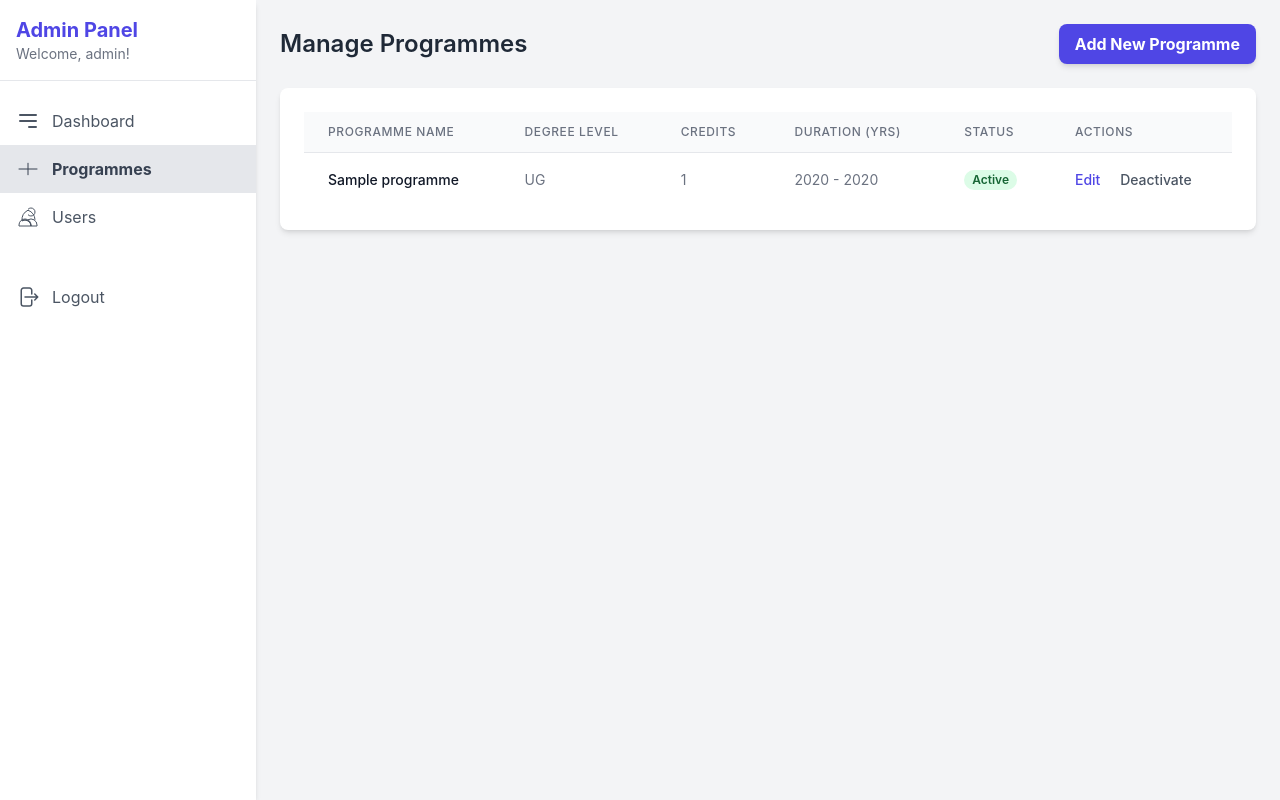
After one commit to berealatul/sms, a PHP site: page /admin/programmes.php in a window 1280 px wide. The commit adds this page. Run offline with PHP 8.4, Linux system fonts and the light colour scheme; a user stored in the database is signed in; data comes from the database, SQL or seed files in the repository; tables that the repository leaves empty hold one stand-in row (values such as "Sample post"); some libraries are stand-ins or nearby versions; some web fonts are replaced.

Commit message:
Completed Programme Module

```diff
--- /dev/null
+++ b/admin/programmes.php
@@ -0,0 +1,286 @@
+<?php
+$pageTitle = "Manage Programmes";
+require_once __DIR__ . '/../includes/header.php';
+
+// Fetch all programmes with their degree level names (Corrected Query)
+$programmes_sql = "SELECT p.id, p.name, p.credit_required, p.minimum_year, p.maximum_year, p.is_active, p.degree_levels_id, dl.name as degree_level_name
+                   FROM programmes p
+                   JOIN degree_levels dl ON p.degree_levels_id = dl.id
+                   ORDER BY p.name ASC";
+$programmes_result = $conn->query($programmes_sql);
+
+// Fetch all degree levels for the dropdowns
+$degree_levels_sql = "SELECT id, name FROM degree_levels ORDER BY name ASC";
+$degree_levels_result = $conn->query($degree_levels_sql);
+$degree_levels = [];
+if ($degree_levels_result->num_rows > 0) {
+    while ($row = $degree_levels_result->fetch_assoc()) {
+        $degree_levels[] = $row;
+    }
+}
+
+// Get any session messages
+$success_message = $_SESSION['success_message'] ?? null;
+$error_message = $_SESSION['error_message'] ?? null;
+unset($_SESSION['success_message'], $_SESSION['error_message']);
+?>
+
+<div class="relative min-h-screen lg:flex">
+    <!-- Sidebar -->
+    <div id="sidebar" class="bg-white w-64 absolute inset-y-0 left-0 transform -translate-x-full lg:relative lg:translate-x-0 transition-transform duration-200 ease-in-out z-30 shadow-md">
+        <div class="p-4 border-b">
+            <h1 class="text-xl font-bold text-indigo-600">Admin Panel</h1>
+            <p class="text-sm text-gray-500">Welcome, <?php echo htmlspecialchars($_SESSION['user_name']); ?>!</p>
+        </div>
+        <nav class="mt-4">
+            <a href="/../admin.php" class="flex items-center px-4 py-3 text-gray-600 hover:bg-gray-200">
+                <svg class="h-6 w-6 mr-3" xmlns="http://www.w3.org/2000/svg" fill="none" viewBox="0 0 24 24" stroke="currentColor">
+                    <path stroke-linecap="round" stroke-linejoin="round" stroke-width="2" d="M4 6h16M4 12h16m-7 6h7" />
+                </svg>
+                Dashboard
+            </a>
+            <a href="/programmes.php" class="flex items-center px-4 py-3 text-gray-700 bg-gray-200 font-bold">
+                <svg class="h-6 w-6 mr-3" xmlns="http://www.w3.org/2000/svg" fill="none" viewBox="0 0 24 24" stroke="currentColor">
+                    <path stroke-linecap="round" stroke-linejoin="round" d="M12 6.253v11.494m-9-5.747h18" />
+                </svg>
+                Programmes
+            </a>
+            <a href="#" class="flex items-center px-4 py-3 text-gray-600 hover:bg-gray-200">
+                <svg class="h-6 w-6 mr-3" xmlns="http://www.w3.org/2000/svg" fill="none" viewBox="0 0 24 24" stroke="currentColor">
+                    <path d="M12 4.354a4 4 0 110 5.292M15 21H3v-1a6 6 0 0112 0v1zm0 0h6v-1a6 6 0 00-9-5.197M15 21a6 6 0 00-9-5.197m0 0A10.99 10.99 0 0112 5.196a10.99 10.99 0 017 9.604M15 21a6 6 0 00-9-5.197" />
+                </svg>
+                Users
+            </a>
+            <a href="/../process_auth.php?logout=1" class="flex items-center px-4 py-3 text-gray-600 hover:bg-gray-200 mt-8">
+                <svg class="h-6 w-6 mr-3" xmlns="http://www.w3.org/2000/svg" fill="none" viewBox="0 0 24 24" stroke-width="1.5" stroke="currentColor">
+                    <path stroke-linecap="round" stroke-linejoin="round" d="M15.75 9V5.25A2.25 2.25 0 0013.5 3h-6a2.25 2.25 0 00-2.25 2.25v13.5A2.25 2.25 0 007.5 21h6a2.25 2.25 0 002.25-2.25V15m3 0l3-3m0 0l-3-3m3 3H9" />
+                </svg>
+                Logout
+            </a>
+        </nav>
+    </div>
+
+    <!-- Main Content -->
+    <div class="flex-1 flex flex-col relative z-0">
+        <header class="flex justify-between items-center p-4 bg-white border-b lg:hidden">
+            <button id="sidebar-toggle" class="text-gray-500 focus:outline-none">
+                <svg class="h-6 w-6" fill="none" stroke="currentColor" viewBox="0 0 24 24">
+                    <path stroke-linecap="round" stroke-linejoin="round" stroke-width="2" d="M4 6h16M4 12h16M4 18h16"></path>
+                </svg>
+            </button>
+            <h2 class="text-xl font-semibold text-gray-800">Manage Programmes</h2>
+        </header>
+
+        <main class="flex-1 bg-gray-100 p-6">
+            <div class="flex justify-between items-center mb-6">
+                <h2 class="text-2xl font-semibold text-gray-800">Manage Programmes</h2>
+                <button id="add-programme-btn" class="bg-indigo-600 hover:bg-indigo-700 text-white font-bold py-2 px-4 rounded-lg shadow-md transition duration-300">
+                    Add New Programme
+                </button>
+            </div>
+
+            <!-- Session Messages -->
+            <?php if ($success_message): ?>
+                <div class="bg-green-100 border-l-4 border-green-500 text-green-700 p-4 mb-4 rounded-md" role="alert">
+                    <p><?php echo htmlspecialchars($success_message); ?></p>
+                </div>
+            <?php endif; ?>
+            <?php if ($error_message): ?>
+                <div class="bg-red-100 border-l-4 border-red-500 text-red-700 p-4 mb-4 rounded-md" role="alert">
+                    <p><?php echo htmlspecialchars($error_message); ?></p>
+                </div>
+            <?php endif; ?>
+
+            <!-- Programmes Table -->
+            <div class="bg-white p-6 rounded-lg shadow-md overflow-x-auto">
+                <table class="min-w-full divide-y divide-gray-200">
+                    <thead class="bg-gray-50">
+                        <tr>
+                            <th scope="col" class="px-6 py-3 text-left text-xs font-medium text-gray-500 uppercase tracking-wider">Programme Name</th>
+                            <th scope="col" class="px-6 py-3 text-left text-xs font-medium text-gray-500 uppercase tracking-wider">Degree Level</th>
+                            <th scope="col" class="px-6 py-3 text-left text-xs font-medium text-gray-500 uppercase tracking-wider">Credits</th>
+                            <th scope="col" class="px-6 py-3 text-left text-xs font-medium text-gray-500 uppercase tracking-wider">Duration (Yrs)</th>
+                            <th scope="col" class="px-6 py-3 text-left text-xs font-medium text-gray-500 uppercase tracking-wider">Status</th>
+                            <th scope="col" class="px-6 py-3 text-left text-xs font-medium text-gray-500 uppercase tracking-wider">Actions</th>
+                        </tr>
+                    </thead>
+                    <tbody class="bg-white divide-y divide-gray-200">
+                        <?php if ($programmes_result->num_rows > 0): ?>
+                            <?php while ($programme = $programmes_result->fetch_assoc()): ?>
+                                <tr>
+                                    <td class="px-6 py-4 whitespace-nowrap text-sm font-medium text-gray-900"><?php echo htmlspecialchars($programme['name']); ?></td>
+                                    <td class="px-6 py-4 whitespace-nowrap text-sm text-gray-500"><?php echo htmlspecialchars($programme['degree_level_name']); ?></td>
+                                    <td class="px-6 py-4 whitespace-nowrap text-sm text-gray-500"><?php echo htmlspecialchars($programme['credit_required']); ?></td>
+                                    <td class="px-6 py-4 whitespace-nowrap text-sm text-gray-500"><?php echo htmlspecialchars($programme['minimum_year']) . ' - ' . htmlspecialchars($programme['maximum_year']); ?></td>
+                                    <td class="px-6 py-4 whitespace-nowrap text-sm">
+                                        <?php if ($programme['is_active']): ?>
+                                            <span class="px-2 inline-flex text-xs leading-5 font-semibold rounded-full bg-green-100 text-green-800">Active</span>
+                                        <?php else: ?>
+                                            <span class="px-2 inline-flex text-xs leading-5 font-semibold rounded-full bg-red-100 text-red-800">Inactive</span>
+                                        <?php endif; ?>
+                                    </td>
+                                    <td class="px-6 py-4 whitespace-nowrap text-sm font-medium">
+                                        <button class="text-indigo-600 hover:text-indigo-900 edit-btn"
+                                            data-id="<?php echo $programme['id']; ?>"
+                                            data-name="<?php echo htmlspecialchars($programme['name']); ?>"
+                                            data-credits="<?php echo $programme['credit_required']; ?>"
+                                            data-min-year="<?php echo $programme['minimum_year']; ?>"
+                                            data-max-year="<?php echo $programme['maximum_year']; ?>"
+                                            data-degree-id="<?php echo $programme['degree_levels_id']; ?>">Edit</button>
+                                        <a href="/process_programme.php?action=toggle_status&id=<?php echo $programme['id']; ?>" class="ml-4 text-gray-600 hover:text-gray-900" onclick="return confirm('Are you sure you want to toggle the status of this programme?');">
+                                            <?php echo $programme['is_active'] ? 'Deactivate' : 'Activate'; ?>
+                                        </a>
+                                    </td>
+                                </tr>
+                            <?php endwhile; ?>
+                        <?php else: ?>
+                            <tr>
+                                <td colspan="6" class="px-6 py-4 whitespace-nowrap text-sm text-gray-500 text-center">No programmes found.</td>
+                            </tr>
+                        <?php endif; ?>
+                    </tbody>
+                </table>
+            </div>
+        </main>
+    </div>
+</div>
+
+<!-- Add Programme Modal -->
+<div id="add-modal" class="fixed z-50 inset-0 overflow-y-auto hidden">
+    <div class="flex items-center justify-center min-h-screen pt-4 px-4 pb-20 text-center sm:block sm:p-0">
+        <div class="fixed inset-0 transition-opacity" aria-hidden="true">
+            <div class="absolute inset-0 bg-gray-500 opacity-75"></div>
+        </div>
+        <span class="hidden sm:inline-block sm:align-middle sm:h-screen" aria-hidden="true">&#8203;</span>
+        <div class="inline-block align-bottom bg-white rounded-lg text-left overflow-hidden shadow-xl transform transition-all sm:my-8 sm:align-middle sm:max-w-lg sm:w-full">
+            <form action="/process_programme.php" method="POST">
+                <input type="hidden" name="action" value="add">
+                <div class="bg-white px-4 pt-5 pb-4 sm:p-6 sm:pb-4">
+                    <h3 class="text-lg leading-6 font-medium text-gray-900 mb-4">Add New Programme</h3>
+                    <!-- Form fields here -->
+                    <div class="space-y-4">
+                        <div>
+                            <label for="add_name" class="block text-sm font-medium text-gray-700">Programme Name</label>
+                            <input type="text" name="name" id="add_name" required class="mt-1 block w-full px-3 py-2 border border-gray-300 rounded-md shadow-sm focus:outline-none focus:ring-indigo-500 focus:border-indigo-500 sm:text-sm">
+                        </div>
+                        <div>
+                            <label for="add_degree_level" class="block text-sm font-medium text-gray-700">Degree Level</label>
+                            <select name="degree_levels_id" id="add_degree_level" required class="mt-1 block w-full px-3 py-2 border border-gray-300 bg-white rounded-md shadow-sm focus:outline-none focus:ring-indigo-500 focus:border-indigo-500 sm:text-sm">
+                                <?php foreach ($degree_levels as $level): ?>
+                                    <option value="<?php echo $level['id']; ?>"><?php echo htmlspecialchars($level['name']); ?></option>
+                                <?php endforeach; ?>
+                            </select>
+                        </div>
+                        <div>
+                            <label for="add_credit_required" class="block text-sm font-medium text-gray-700">Credit Required</label>
+                            <input type="number" name="credit_required" id="add_credit_required" required class="mt-1 block w-full px-3 py-2 border border-gray-300 rounded-md shadow-sm focus:outline-none focus:ring-indigo-500 focus:border-indigo-500 sm:text-sm">
+                        </div>
+                        <div class="grid grid-cols-2 gap-4">
+                            <div>
+                                <label for="add_minimum_year" class="block text-sm font-medium text-gray-700">Minimum Years</label>
+                                <input type="number" name="minimum_year" id="add_minimum_year" required class="mt-1 block w-full px-3 py-2 border border-gray-300 rounded-md shadow-sm focus:outline-none focus:ring-indigo-500 focus:border-indigo-500 sm:text-sm">
+                            </div>
+                            <div>
+                                <label for="add_maximum_year" class="block text-sm font-medium text-gray-700">Maximum Years</label>
+                                <input type="number" name="maximum_year" id="add_maximum_year" required class="mt-1 block w-full px-3 py-2 border border-gray-300 rounded-md shadow-sm focus:outline-none focus:ring-indigo-500 focus:border-indigo-500 sm:text-sm">
+                            </div>
+                        </div>
+                    </div>
+                </div>
+                <div class="bg-gray-50 px-4 py-3 sm:px-6 sm:flex sm:flex-row-reverse">
+                    <button type="submit" class="w-full inline-flex justify-center rounded-md border border-transparent shadow-sm px-4 py-2 bg-indigo-600 text-base font-medium text-white hover:bg-indigo-700 focus:outline-none sm:ml-3 sm:w-auto sm:text-sm">Save</button>
+                    <button type="button" id="add-cancel-btn" class="mt-3 w-full inline-flex justify-center rounded-md border border-gray-300 shadow-sm px-4 py-2 bg-white text-base font-medium text-gray-700 hover:bg-gray-50 focus:outline-none sm:mt-0 sm:w-auto sm:text-sm">Cancel</button>
+                </div>
+            </form>
+        </div>
+    </div>
+</div>
+
+
+<!-- Edit Programme Modal -->
+<div id="edit-modal" class="fixed z-50 inset-0 overflow-y-auto hidden">
+    <div class="flex items-center justify-center min-h-screen pt-4 px-4 pb-20 text-center sm:block sm:p-0">
+        <div class="fixed inset-0 transition-opacity" aria-hidden="true">
+            <div class="absolute inset-0 bg-gray-500 opacity-75"></div>
+        </div>
+        <span class="hidden sm:inline-block sm:align-middle sm:h-screen" aria-hidden="true">&#8203;</span>
+        <div class="inline-block align-bottom bg-white rounded-lg text-left overflow-hidden shadow-xl transform transition-all sm:my-8 sm:align-middle sm:max-w-lg sm:w-full">
+            <form action="/process_programme.php" method="POST">
+                <input type="hidden" name="action" value="edit">
+                <input type="hidden" name="id" id="edit_id">
+                <div class="bg-white px-4 pt-5 pb-4 sm:p-6 sm:pb-4">
+                    <h3 class="text-lg leading-6 font-medium text-gray-900 mb-4">Edit Programme</h3>
+                    <div class="space-y-4">
+                        <div>
+                            <label for="edit_name" class="block text-sm font-medium text-gray-700">Programme Name</label>
+                            <input type="text" name="name" id="edit_name" required class="mt-1 block w-full px-3 py-2 border border-gray-300 rounded-md shadow-sm focus:outline-none focus:ring-indigo-500 focus:border-indigo-500 sm:text-sm">
+                        </div>
+                        <div>
+                            <label for="edit_degree_level" class="block text-sm font-medium text-gray-700">Degree Level</label>
+                            <select name="degree_levels_id" id="edit_degree_level" required class="mt-1 block w-full px-3 py-2 border border-gray-300 bg-white rounded-md shadow-sm focus:outline-none focus:ring-indigo-500 focus:border-indigo-500 sm:text-sm">
+                                <?php foreach ($degree_levels as $level): ?>
+                                    <option value="<?php echo $level['id']; ?>"><?php echo htmlspecialchars($level['name']); ?></option>
+                                <?php endforeach; ?>
+                            </select>
+                        </div>
+                        <div>
+                            <label for="edit_credit_required" class="block text-sm font-medium text-gray-700">Credit Required</label>
+                            <input type="number" name="credit_required" id="edit_credit_required" required class="mt-1 block w-full px-3 py-2 border border-gray-300 rounded-md shadow-sm focus:outline-none focus:ring-indigo-500 focus:border-indigo-500 sm:text-sm">
+                        </div>
+                        <div class="grid grid-cols-2 gap-4">
+                            <div>
+                                <label for="edit_minimum_year" class="block text-sm font-medium text-gray-700">Minimum Years</label>
+                                <input type="number" name="minimum_year" id="edit_minimum_year" required class="mt-1 block w-full px-3 py-2 border border-gray-300 rounded-md shadow-sm focus:outline-none focus:ring-indigo-500 focus:border-indigo-500 sm:text-sm">
+                            </div>
+                            <div>
+                                <label for="edit_maximum_year" class="block text-sm font-medium text-gray-700">Maximum Years</label>
+                                <input type="number" name="maximum_year" id="edit_maximum_year" required class="mt-1 block w-full px-3 py-2 border border-gray-300 rounded-md shadow-sm focus:outline-none focus:ring-indigo-500 focus:border-indigo-500 sm:text-sm">
+                            </div>
+                        </div>
+                    </div>
+                </div>
+                <div class="bg-gray-50 px-4 py-3 sm:px-6 sm:flex sm:flex-row-reverse">
+                    <button type="submit" class="w-full inline-flex justify-center rounded-md border border-transparent shadow-sm px-4 py-2 bg-indigo-600 text-base font-medium text-white hover:bg-indigo-700 focus:outline-none sm:ml-3 sm:w-auto sm:text-sm">Update</button>
+                    <button type="button" id="edit-cancel-btn" class="mt-3 w-full inline-flex justify-center rounded-md border border-gray-300 shadow-sm px-4 py-2 bg-white text-base font-medium text-gray-700 hover:bg-gray-50 focus:outline-none sm:mt-0 sm:w-auto sm:text-sm">Cancel</button>
+                </div>
+            </form>
+        </div>
+    </div>
+</div>
+
+<script src="/includes/sidebar_toggle_script.js"></script>
+<script>
+    document.addEventListener('DOMContentLoaded', function() {
+        const addModal = document.getElementById('add-modal');
+        const editModal = document.getElementById('edit-modal');
+
+        // --- Add Modal ---
+        const addBtn = document.getElementById('add-programme-btn');
+        const addCancelBtn = document.getElementById('add-cancel-btn');
+
+        addBtn.addEventListener('click', () => addModal.classList.remove('hidden'));
+        addCancelBtn.addEventListener('click', () => addModal.classList.add('hidden'));
+
+        // --- Edit Modal ---
+        const editCancelBtn = document.getElementById('edit-cancel-btn');
+        const editBtns = document.querySelectorAll('.edit-btn');
+
+        editBtns.forEach(btn => {
+            btn.addEventListener('click', () => {
+                // Populate the edit form with data attributes from the button
+                document.getElementById('edit_id').value = btn.dataset.id;
+                document.getElementById('edit_name').value = btn.dataset.name;
+                document.getElementById('edit_credit_required').value = btn.dataset.credits;
+                document.getElementById('edit_minimum_year').value = btn.dataset.minYear;
+                document.getElementById('edit_maximum_year').value = btn.dataset.maxYear;
+                document.getElementById('edit_degree_level').value = btn.dataset.degreeId;
+
+                editModal.classList.remove('hidden');
+            });
+        });
+
+        editCancelBtn.addEventListener('click', () => editModal.classList.add('hidden'));
+    });
+</script>
+
+<?php require_once __DIR__ . '/../includes/footer.php'; ?>
```
Also changed, not shown: admin.php (+10 -4 lines), admin/process.php (added, +81 -0 lines).
